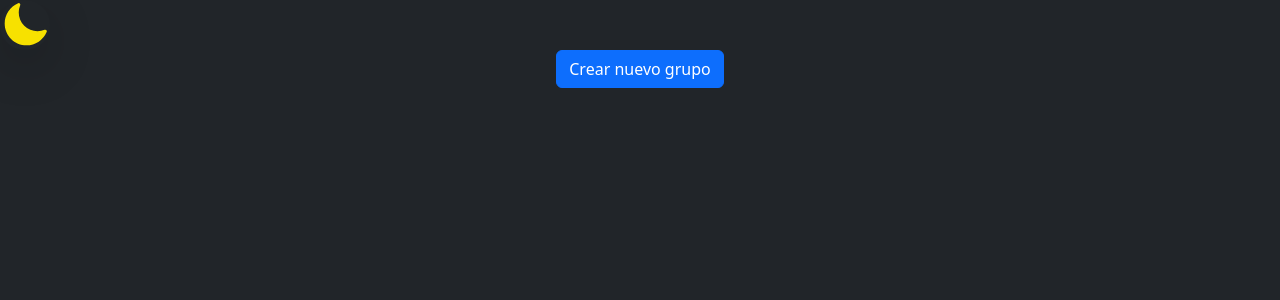
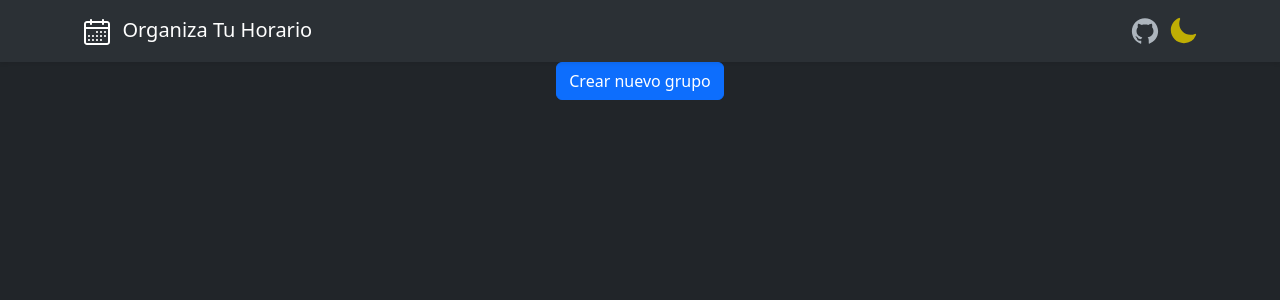
Before and after one commit to SantiHSilva/OrganizaTuHorario, a React (Vite) app: page / in a window 1280 px wide. Shown: the top 300 px of the page. Built offline with nearby package versions, Linux system fonts and the light colour scheme.

Commit message:
Add: NavBar for presentation

```diff
--- a/index.html
+++ b/index.html
@@ -10,6 +10,8 @@
     <link href="https://cdn.jsdelivr.net/npm/bootstrap@5.3.0/dist/css/bootstrap.min.css" rel="stylesheet" integrity="sha384-9ndCyUaIbzAi2FUVXJi0CjmCapSmO7SnpJef0486qhLnuZ2cdeRhO02iuK6FUUVM" crossorigin="anonymous">
     <script src="https://cdn.jsdelivr.net/npm/bootstrap@5.3.0/dist/js/bootstrap.bundle.min.js" integrity="sha384-geWF76RCwLtnZ8qwWowPQNguL3RmwHVBC9FhGdlKrxdiJJigb/j/68SIy3Te4Bkz" crossorigin="anonymous"></script>
 
+    <link rel="stylesheet" href="./src/Components/Styles/App.css">
+
   </head>
   <body>
     <div id="root"></div>
--- a/package.json
+++ b/package.json
@@ -17,6 +17,7 @@
     "react-icons": "^4.10.1",
     "react-router-dom": "^6.14.1",
     "react-toastify": "^9.1.3",
+    "react-tooltip": "^5.18.1",
     "sweetalert2": "^11.6.13"
   },
   "devDependencies": {
--- a/src/App.jsx
+++ b/src/App.jsx
@@ -1,7 +1,6 @@
-import './Components/Styles/App.css';
 import DataRoot from "./Components/CRUD/DataRoot.jsx";
 import { globalGroupList, theme } from "./Utils/GlobalVars.js";
-import {ThemeButton} from "./Components/themeButton.jsx";
+import {NavBarMenu} from "./Components/NavBar.jsx";
 
 function App() {
 
@@ -9,7 +8,7 @@ function App() {
 
   return (
     <>
-      <ThemeButton currentTheme={theme} />
+      <NavBarMenu currentTheme={theme} />
       <DataRoot data={globalGroupList} />
     </>
   )
--- /dev/null
+++ b/src/Components/NavBar.jsx
@@ -0,0 +1,53 @@
+import {memo} from "react";
+import {Container, Navbar, NavLink} from "react-bootstrap";
+import {ThemeButton} from "./themeButton.jsx";
+import {RxCalendar} from "react-icons/rx";
+import {AiOutlineGithub} from "react-icons/ai";
+import {Tooltip} from "react-tooltip";
+
+function NavBar({currentTheme}){
+  return(
+    <div>
+      <Navbar className="bg-body-tertiary shadow-sm">
+        <Container>
+          <Navbar.Brand
+            style={{
+              userSelect: 'none',
+            }}
+          >
+            < RxCalendar
+              size={30}
+            />
+            &nbsp; Organiza Tu Horario
+          </Navbar.Brand>
+          <Navbar.Toggle />
+          <Navbar.Collapse className="justify-content-end">
+            <NavLink href="https://github.com/MetTheCarrot/OrganizaTuHorario" className='m-2' data-tooltip-id={'srcCode'}>
+              <AiOutlineGithub
+                class='github-icon-link'
+                size={30}
+              />
+            </NavLink>
+            <ThemeButton currentTheme={currentTheme} />
+          </Navbar.Collapse>
+        </Container>
+      </Navbar>
+
+      <Tooltip
+        id="srcCode"
+        noArrow
+        place={'bottom'}
+        border={'1px solid #ffffff'}
+        style={{
+          userSelect: 'none',
+borderRadius: '20px',
+        }
+      } // No seleccionar el texto del tooltip
+      >
+        Código fuente
+      </Tooltip>
+    </div>
+  )
+}
+
+export const NavBarMenu = memo(NavBar)
--- a/src/Components/Styles/App.css
+++ b/src/Components/Styles/App.css
@@ -0,0 +1,11 @@
+.github-icon-link:hover{
+    fill:white
+}
+
+.iconChangeTheme:hover{
+    fill: #f7e100;
+}
+
+.iconChangeTheme{
+    fill: #bfae04;
+}
--- a/src/Components/themeButton.jsx
+++ b/src/Components/themeButton.jsx
@@ -1,50 +1,33 @@
 import {toggleTheme} from "./Data/themeManager.js";
 import {memo, useMemo, useState} from "react";
 import {HiSun, HiMoon} from "react-icons/hi2";
+
+// TODO: Cambiar el tooltip por rendimiento
+import {Tooltip} from 'react-tooltip';
 
 function ComponentThemeButton({currentTheme}){
 
   const [theme, setTheme] = useState(currentTheme);
 
-  const setIcon = useMemo(
+  const props = {
+    onClick: changeThemeButton,
+    'data-tooltip-id': "themeButton",
+    className: 'icon-link iconChangeTheme',
+    size: 30,
+    style: {
+      cursor: "pointer",
+    }
+  }
+
+  const SetIcon = useMemo(
     () => {
       console.log("Updating ThemeButton...")
       console.log("Current theme: " + theme)
-      return getIcon();
+      return (getIcon(props));
     }, [theme]);
 
-  function getIcon(){
-    const id = "themeButton";
-    return theme === "dark" ?
-      <HiMoon
-        id={id}
-        onClick={changeThemeButton}
-        className={'shadow-lg icon-link'}
-        size={50}
-        aria-hidden = "true"
-        style={
-          {
-            fill: "#f7e100",
-            cursor: "pointer",
-            borderRadius: "50%",
-          }
-        }
-
-      /> :
-      <HiSun
-        id={id}
-        onClick={changeThemeButton}
-        className={'shadow-lg icon-link'}
-        size={50}
-        aria-hidden = "true"
-        style={
-          {
-            fill: "#f7e100",
-            cursor: "pointer",
-            borderRadius: "50%",
-          }
-        }
-      />;
+  function getIcon(props){
+    return theme === "dark" ? <HiMoon {...props}/> : <HiSun {...props}/>;
   }
 
   function changeThemeButton(){
@@ -54,7 +37,20 @@ function ComponentThemeButton({currentTheme}){
 
   return(
     <div>
-      {setIcon}
+      <Tooltip
+        id="themeButton"
+        noArrow
+        place={'bottom'}
+        border={'1px solid #ffffff'}
+        style={{
+          userSelect: 'none',
+          borderRadius: '20px',
+      }} // No seleccionar el texto del tooltip
+      >
+        Cambiar tema
+      </Tooltip>
+      {SetIcon}
+
     </div>
   )
 }
```
Also changed, not shown: 2 other files (tests, documents, lock files or other folders).
